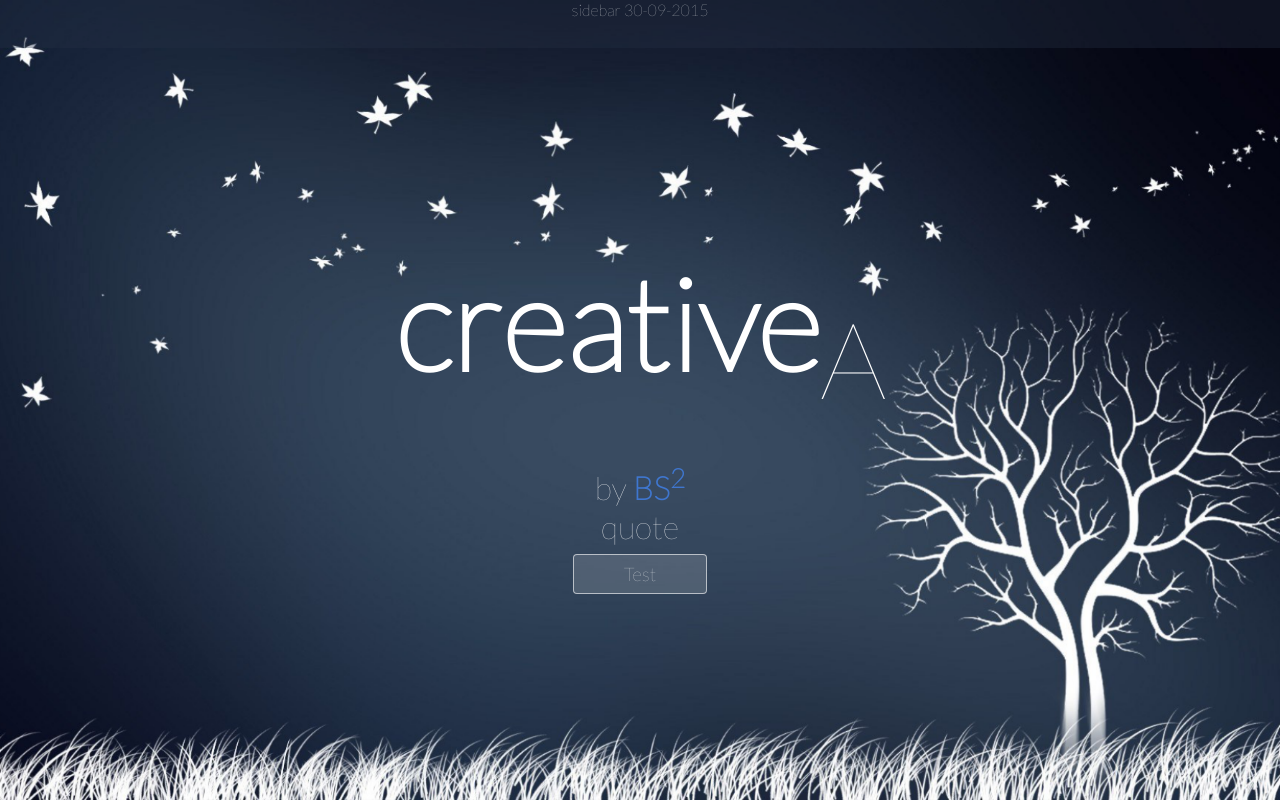
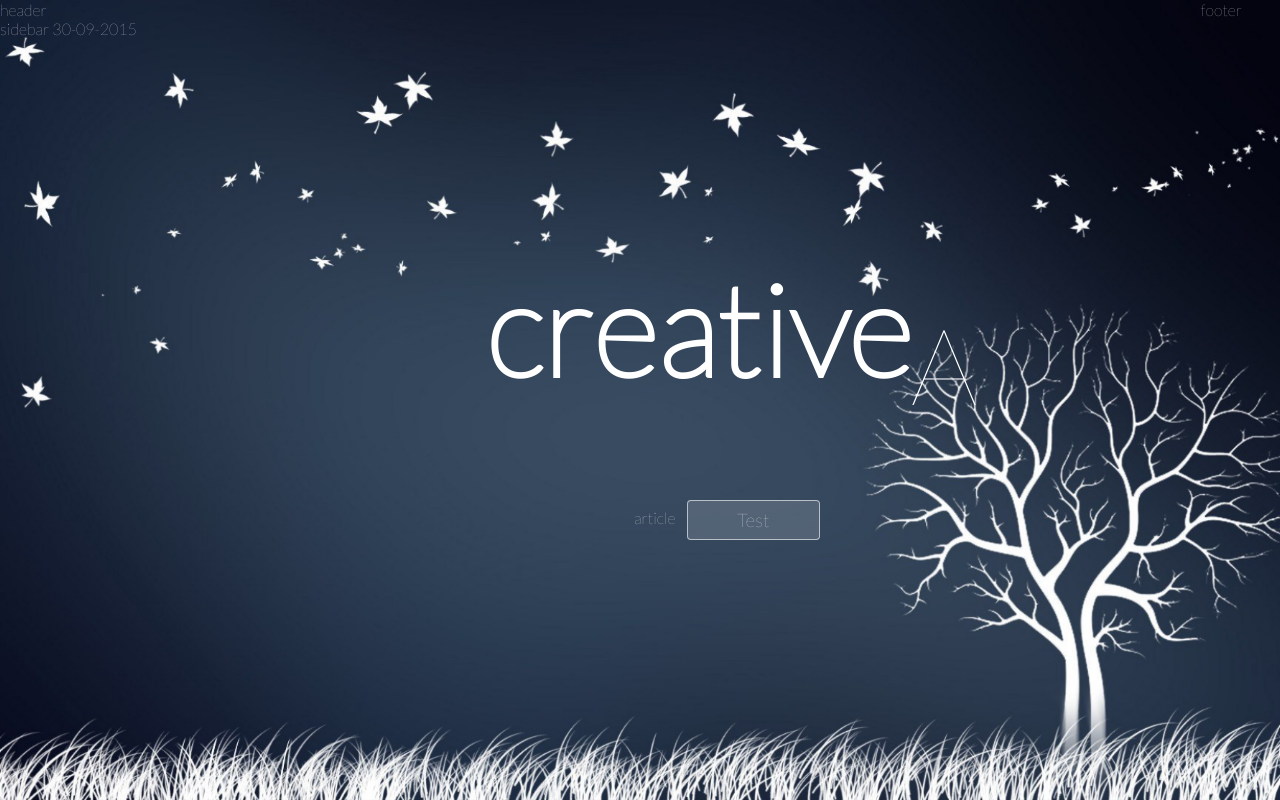
Before and after one commit to vbushuev/creative, a plain HTML site: page app/index.html at #!/test in a window 1280 px wide. Drawn offline with nearby package versions, Linux system fonts and the light colour scheme; some packages are replaced by stand-ins of ours; some icons are missing.

Commit message:
adaptive 2

```diff
--- a/app/css/bs2.css
+++ b/app/css/bs2.css
@@ -48,11 +48,12 @@ a:hover{
 .title {
     font-size: 8em;
     font-weight: 100;
-    margin-bottom: 40px;
+    margin-bottom: .5em;
 }
 
 .quote {
     font-size: 2em;
+    margin-bottom: .4em;
 }
 
 .author{
--- a/app/index.html
+++ b/app/index.html
@@ -23,11 +23,16 @@
   <script type="text/javascript" src="js/app.js"></script>
 </head>
 <body>
-  <div class='sidebar' ng-controller="SidebarController as sidebar">
+  <header>
+    header
+  </header>
+  <nav ng-controller="NavController as sidebar">
     sidebar {{sidebar.timeNow | date:'dd-MM-yyyy'}}
+  </nav>
+  <div class="container" ng-view>
   </div>
-  <div class="container">
-    <div ng-view></div>
-  </div>
+  <footer>
+    footer
+  </footer>
 </body>
 </html>
--- a/app/js/controllers.js
+++ b/app/js/controllers.js
@@ -16,7 +16,7 @@
       canShow:true
     };
   });
-  app.controller('SidebarController',function(){
+  app.controller('NavController',function(){
     var vm=this;
     vm.timeNow=new Date();
   });
--- a/app/views/test.html
+++ b/app/views/test.html
@@ -1,13 +1,9 @@
-<div class="title">
-  <div company-name></div>
-  <!--{{page.data.company}}-->
-</div>
-<div class="quote" ng-click="page.togleButton()">
-  <!--{{page.data.corporate}}-->
-  <div corporate-name></div>
-</div>
-<div class="quote">
-  quote
-</div>
-<i class="author"></i>
-<button>Test</button>
+<section>
+  <div class="title">
+    <div company-name></div>
+  </div>
+</section>
+<article>
+  article
+  <button>Test</button>
+</article>
```
